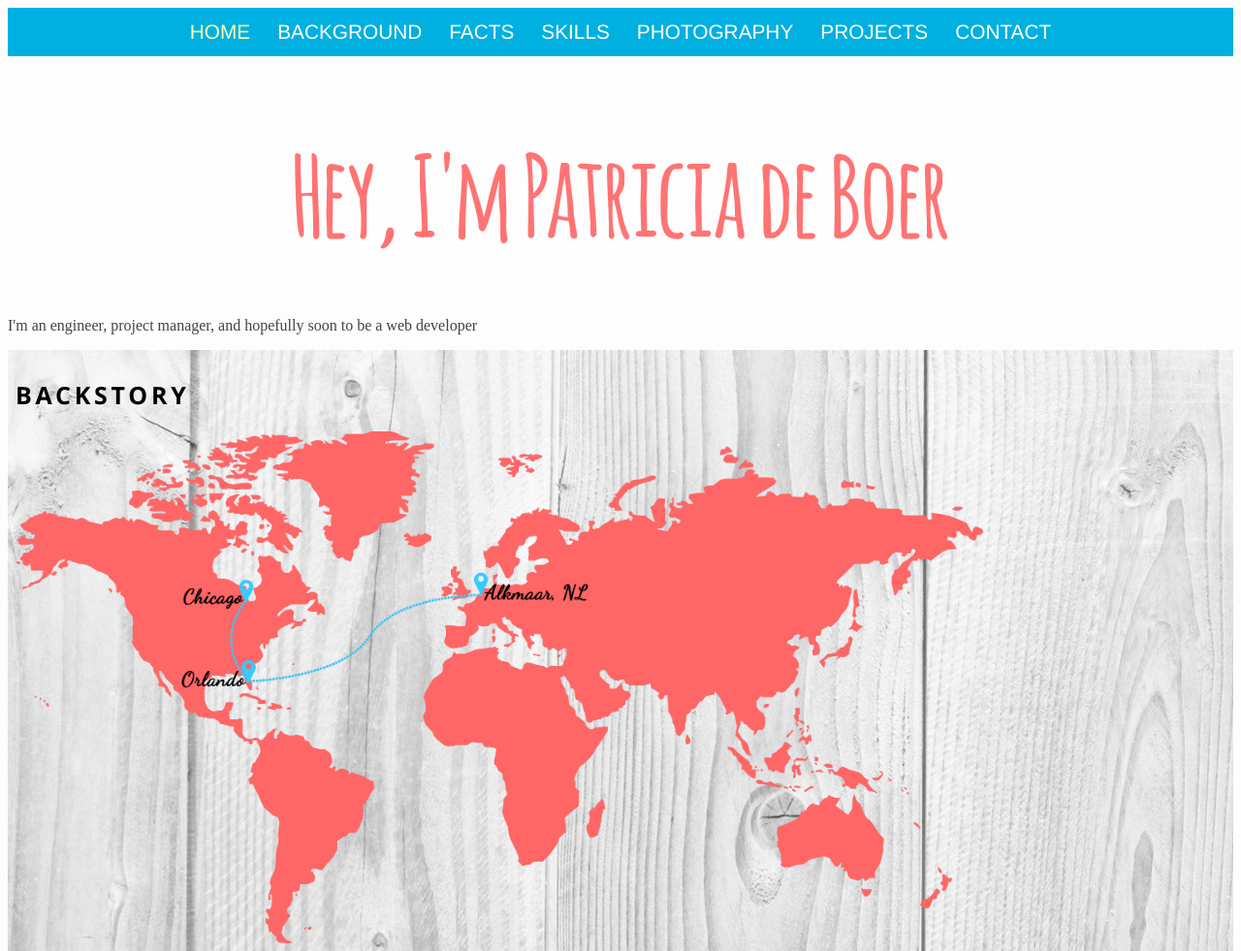
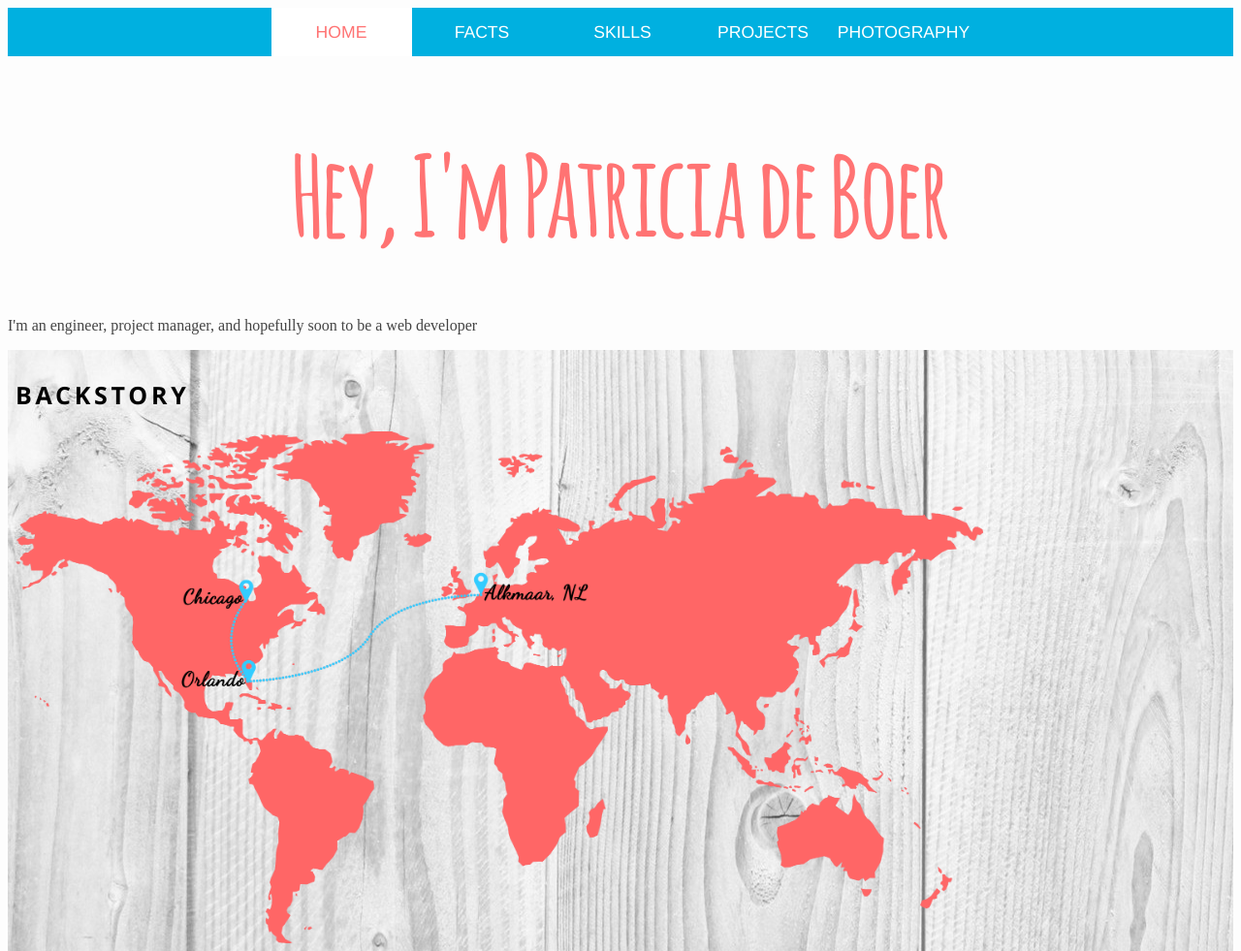
Before and after one commit to patriciadeboer/AboutMe, a website: page index.html in a window 1280 px wide. Shown: the top 981 px of the page at 97% size. Drawn offline with Linux system fonts and the light colour scheme.

Commit message:
Updated nav ba pt 2

```diff
--- a/css/mystyle.css
+++ b/css/mystyle.css
@@ -21,7 +21,7 @@ h2{
 	background-position: center;
 	background-repeat: no-repeat;
 	-webkit-background-size: cover; /* Safari and Chrome */
-	-moz-background-size: cover; /* Firefox */
+	-moz-background-sigit sze: cover; /* Firefox */
 	-o-background-size: cover; /* Internet Explorer */
 	background-size: cover; /* CSS3 */
 }
@@ -30,53 +30,60 @@ h2{
 
 /* -----MAIN MENU------*/
 
+nav{
+   background-color:#00B0E0;
+}
+
 nav ul{
 	list-style: none;
 	text-align: center;
 	padding:0;
 	margin:0;
+  height: 50px;
   background-color:#00B0E0;
-  height: 50px;
 }
 
 nav li{
-	display: inline-block;
-	font: 1.3em "Helvetica Neue", Helvetica, Arial, sans-serif;
+/*	display: inline-block;*/
+	font: 1.1em "Helvetica Neue", Helvetica, Arial, sans-serif;
 	line-height: 50px;
 	text-transform: uppercase;
+    border-bottom: 1px solid white;
 }
 
-
-
-
-nav ul li a
+nav a
 {
 	display: block;
-	padding-left: 12px;
-	padding-right: 12px;
 	text-decoration: none;
 	color: white;
-
+  transition: .3s background-color;
 }
-
-
-nav ul li.first a
-{
-	padding-left: 0px;
-}
-nav ul li.last a
-{
-	padding-right: 0px;
-}
-
 
 nav ul li a:hover
 {
+  background-color: #fffeb3;
 	color: #FF7373;
 }
+
 nav ul li.active a
 {
-	color: #fffeb3;
+  background-color:white;
+  color: #FF7373;
+}
+
+@media screen and (min-width: 725px) {
+  nav li {
+    width: 145px;
+    border-bottom: none;
+    height: 50px;
+    line-height: 50px;
+    font-size:1.1em;
+  }
+    nav li {
+    display: inline-block;
+    margin-right: -4px;
+  }
+
 }
 /*---Background Dark--*/
 /*.containerdark{
--- a/index.html
+++ b/index.html
@@ -12,12 +12,10 @@
 	        <nav>
 	            <ul>
 	                <li class="active first"><a href="index.html#home">HOME</a></li>
-	                <li><a href="index.html#intro">BACKGROUND</a></li>
 	                <li><a href="index.html#facts">FACTS</a></li>
 	                <li><a href="index.html#skills">SKILLS</a></li>
-	                <li><a href="index.html#photo">PHOTOGRAPHY</a></li>
-	                <li><a href="index.html#projects">PROJECTS</a></li>
-	                <li class="last"><a href="index.html#contact">CONTACT</a></li>
+	                <li class="last"><a href="index.html#projects">Projects</a></li>
+                	<li><a href="index.html#photo">Photography</a></li>
 	            </ul>
 	        </nav>
 		</header>
```
